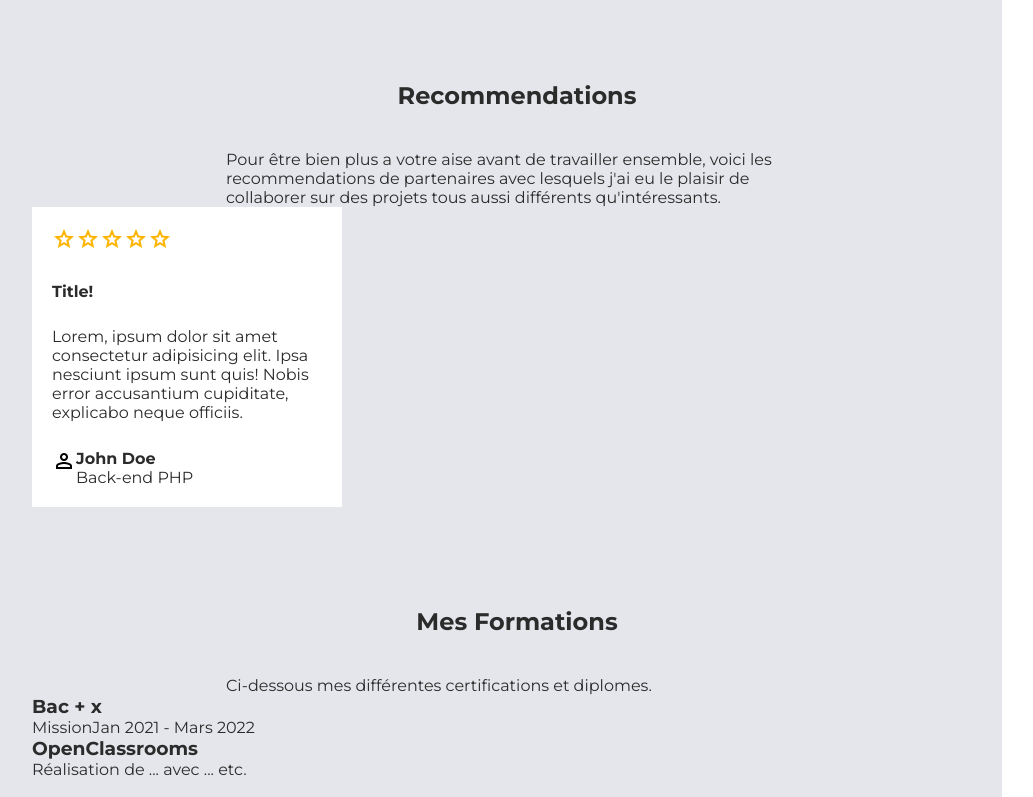
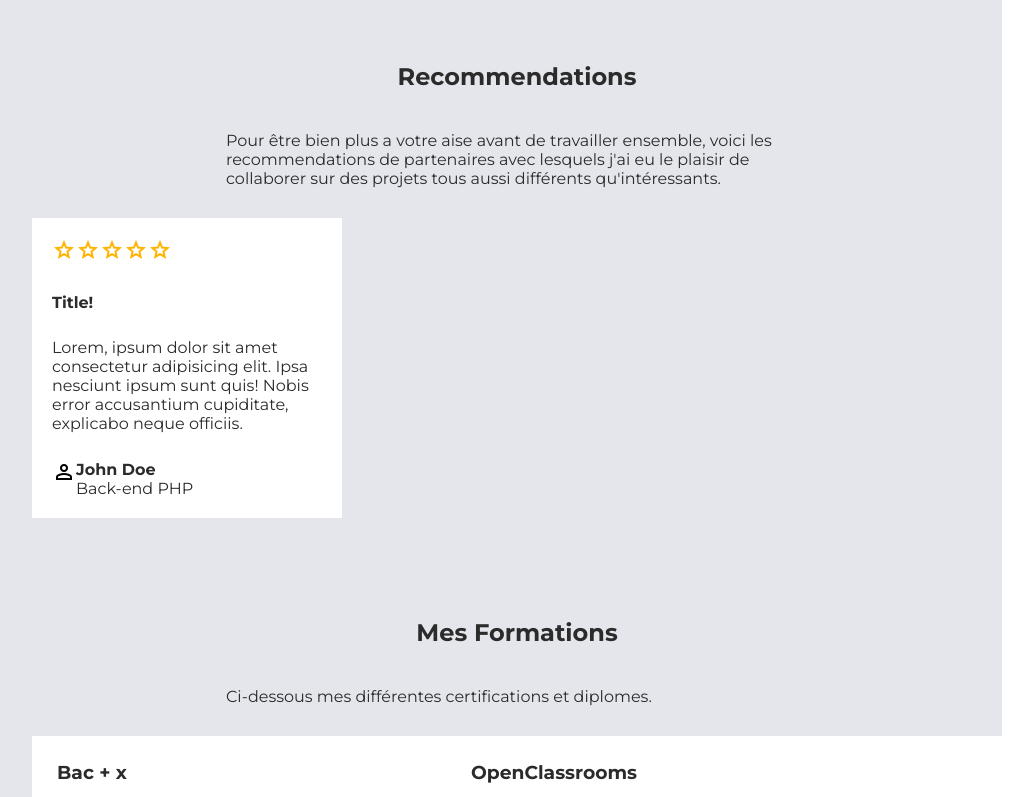
Before and after one commit to JonC0DER/portfolio, a React (Create React App) app: page / in a window 1280 px wide. Shown: the part 2000-2797 px from the top of the page, without its empty margins (158-1191 px from the left). Built offline with nearby package versions, Linux system fonts and the light colour scheme.

Commit message:
auto update by sass

```diff
--- a/src/css/style.css
+++ b/src/css/style.css
@@ -71,7 +71,7 @@ main section h2 {
 
 main section > p {
   width: 60%;
-  margin: auto; }
+  margin: 30px auto 30px auto; }
 
 section.presentation-board {
   padding: 20px; }
@@ -319,10 +319,6 @@ div.hero {
     width: 100%;
     height: 100%; } }
 
-section.services > p {
-  margin: 30px auto 30px auto;
-  width: 430px; }
-
 section.services div.services-container {
   display: grid;
   grid-template-columns: 1fr 1fr 1fr;
@@ -432,3 +428,130 @@ section.recommendations div.recommendation-container div.recommender {
       flex-direction: column; }
       section.recommendations div.recommendation-container div.recommender div.identity p span {
         width: max-content; }
+
+section.formations div.formations-container div.formation,
+section.formations div.formations-container div.experience,
+section.formations div.experiences-container div.formation,
+section.formations div.experiences-container div.experience,
+section.experiences div.formations-container div.formation,
+section.experiences div.formations-container div.experience,
+section.experiences div.experiences-container div.formation,
+section.experiences div.experiences-container div.experience {
+  display: flex;
+  justify-content: space-between;
+  padding: 25px;
+  background-color: white; }
+  section.formations div.formations-container div.formation div.experience-date h3,
+  section.formations div.formations-container div.formation div.degre-date h3,
+  section.formations div.formations-container div.formation aside h3,
+  section.formations div.formations-container div.experience div.experience-date h3,
+  section.formations div.formations-container div.experience div.degre-date h3,
+  section.formations div.formations-container div.experience aside h3,
+  section.formations div.experiences-container div.formation div.experience-date h3,
+  section.formations div.experiences-container div.formation div.degre-date h3,
+  section.formations div.experiences-container div.formation aside h3,
+  section.formations div.experiences-container div.experience div.experience-date h3,
+  section.formations div.experiences-container div.experience div.degre-date h3,
+  section.formations div.experiences-container div.experience aside h3,
+  section.experiences div.formations-container div.formation div.experience-date h3,
+  section.experiences div.formations-container div.formation div.degre-date h3,
+  section.experiences div.formations-container div.formation aside h3,
+  section.experiences div.formations-container div.experience div.experience-date h3,
+  section.experiences div.formations-container div.experience div.degre-date h3,
+  section.experiences div.formations-container div.experience aside h3,
+  section.experiences div.experiences-container div.formation div.experience-date h3,
+  section.experiences div.experiences-container div.formation div.degre-date h3,
+  section.experiences div.experiences-container div.formation aside h3,
+  section.experiences div.experiences-container div.experience div.experience-date h3,
+  section.experiences div.experiences-container div.experience div.degre-date h3,
+  section.experiences div.experiences-container div.experience aside h3 {
+    margin-bottom: 30px; }
+  section.formations div.formations-container div.formation div.degre-date,
+  section.formations div.formations-container div.formation div.experience-date,
+  section.formations div.formations-container div.experience div.degre-date,
+  section.formations div.formations-container div.experience div.experience-date,
+  section.formations div.experiences-container div.formation div.degre-date,
+  section.formations div.experiences-container div.formation div.experience-date,
+  section.formations div.experiences-container div.experience div.degre-date,
+  section.formations div.experiences-container div.experience div.experience-date,
+  section.experiences div.formations-container div.formation div.degre-date,
+  section.experiences div.formations-container div.formation div.experience-date,
+  section.experiences div.formations-container div.experience div.degre-date,
+  section.experiences div.formations-container div.experience div.experience-date,
+  section.experiences div.experiences-container div.formation div.degre-date,
+  section.experiences div.experiences-container div.formation div.experience-date,
+  section.experiences div.experiences-container div.experience div.degre-date,
+  section.experiences div.experiences-container div.experience div.experience-date {
+    width: 25%; }
+    section.formations div.formations-container div.formation div.degre-date p span.date,
+    section.formations div.formations-container div.formation div.experience-date p span.date,
+    section.formations div.formations-container div.experience div.degre-date p span.date,
+    section.formations div.formations-container div.experience div.experience-date p span.date,
+    section.formations div.experiences-container div.formation div.degre-date p span.date,
+    section.formations div.experiences-container div.formation div.experience-date p span.date,
+    section.formations div.experiences-container div.experience div.degre-date p span.date,
+    section.formations div.experiences-container div.experience div.experience-date p span.date,
+    section.experiences div.formations-container div.formation div.degre-date p span.date,
+    section.experiences div.formations-container div.formation div.experience-date p span.date,
+    section.experiences div.formations-container div.experience div.degre-date p span.date,
+    section.experiences div.formations-container div.experience div.experience-date p span.date,
+    section.experiences div.experiences-container div.formation div.degre-date p span.date,
+    section.experiences div.experiences-container div.formation div.experience-date p span.date,
+    section.experiences div.experiences-container div.experience div.degre-date p span.date,
+    section.experiences div.experiences-container div.experience div.experience-date p span.date {
+      margin-left: 25px;
+      font-size: 12px;
+      color: white;
+      background-color: var(--dyellow);
+      padding: 4px 8px 4px 8px; }
+  section.formations div.formations-container div.formation aside,
+  section.formations div.formations-container div.experience aside,
+  section.formations div.experiences-container div.formation aside,
+  section.formations div.experiences-container div.experience aside,
+  section.experiences div.formations-container div.formation aside,
+  section.experiences div.formations-container div.experience aside,
+  section.experiences div.experiences-container div.formation aside,
+  section.experiences div.experiences-container div.experience aside {
+    width: 55%; }
+
+section.contact {
+  display: flex;
+  justify-content: space-between; }
+  section.contact form h2,
+  section.contact aside h2 {
+    margin-bottom: 40px; }
+  section.contact form div,
+  section.contact aside > div {
+    background-color: white; }
+  section.contact form {
+    width: 55%;
+    padding: 15px; }
+    section.contact form h2 {
+      color: var(--lblack); }
+    section.contact form div.form-container {
+      padding: 15px; }
+      section.contact form div.form-container p {
+        display: flex;
+        flex-direction: column; }
+        section.contact form div.form-container p label {
+          color: var(--lowblack);
+          margin-bottom: 6px; }
+        section.contact form div.form-container p input,
+        section.contact form div.form-container p textarea {
+          margin-bottom: 20px;
+          border: none;
+          background-color: var(--lgrey);
+          padding: 8px 15px 8px 15px; }
+      section.contact form div.form-container button {
+        border: none;
+        background-color: var(--dyellow);
+        padding: 8px 10px 8px 10px; }
+  section.contact aside {
+    padding-top: 15px;
+    width: 40%; }
+    section.contact aside div > span {
+      background-color: var(--dyellow);
+      padding: 8px;
+      border-radius: 50px; }
+    section.contact aside div p span {
+      margin-left: 15px; }
```
